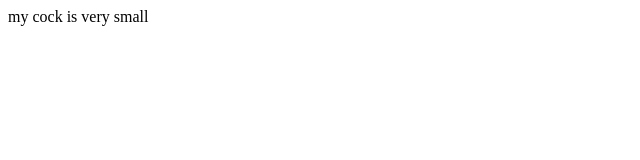
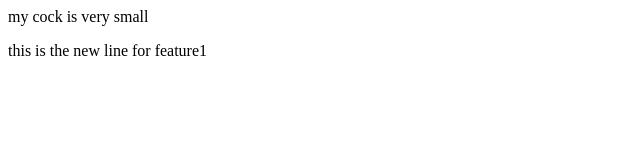
Before and after one commit to shaihipulao/localtogithub, a plain HTML site: page index.html in a window 1280 px wide. Shown: the whole page, without its empty margins (0-640 px from the left). Drawn offline with Linux system fonts and the light colour scheme.

Commit message:
add nnew line to feature1

```diff
--- a/index.html
+++ b/index.html
@@ -1 +1,2 @@
 <p> my cock is very small </p>
+<p> this is the new line for feature1 </p>
```
